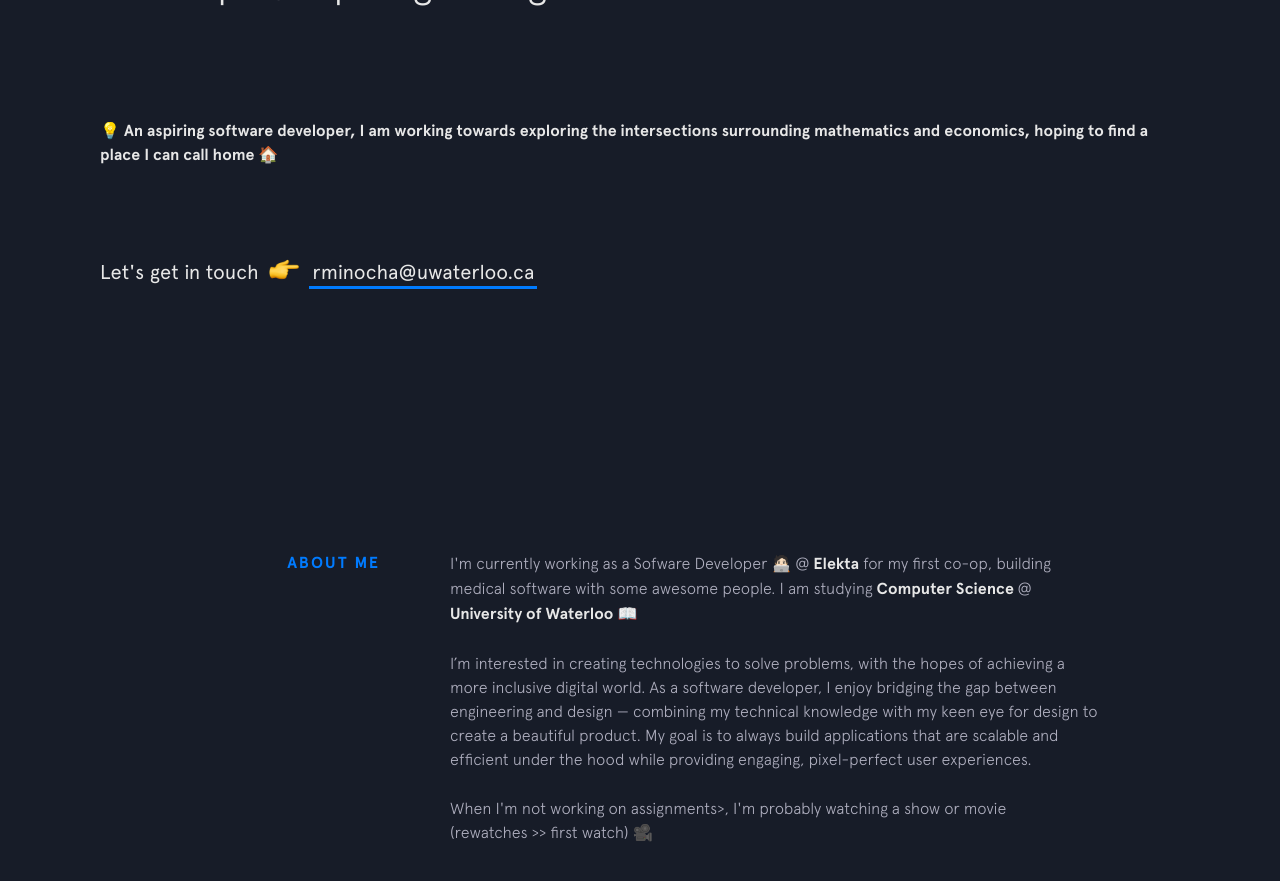
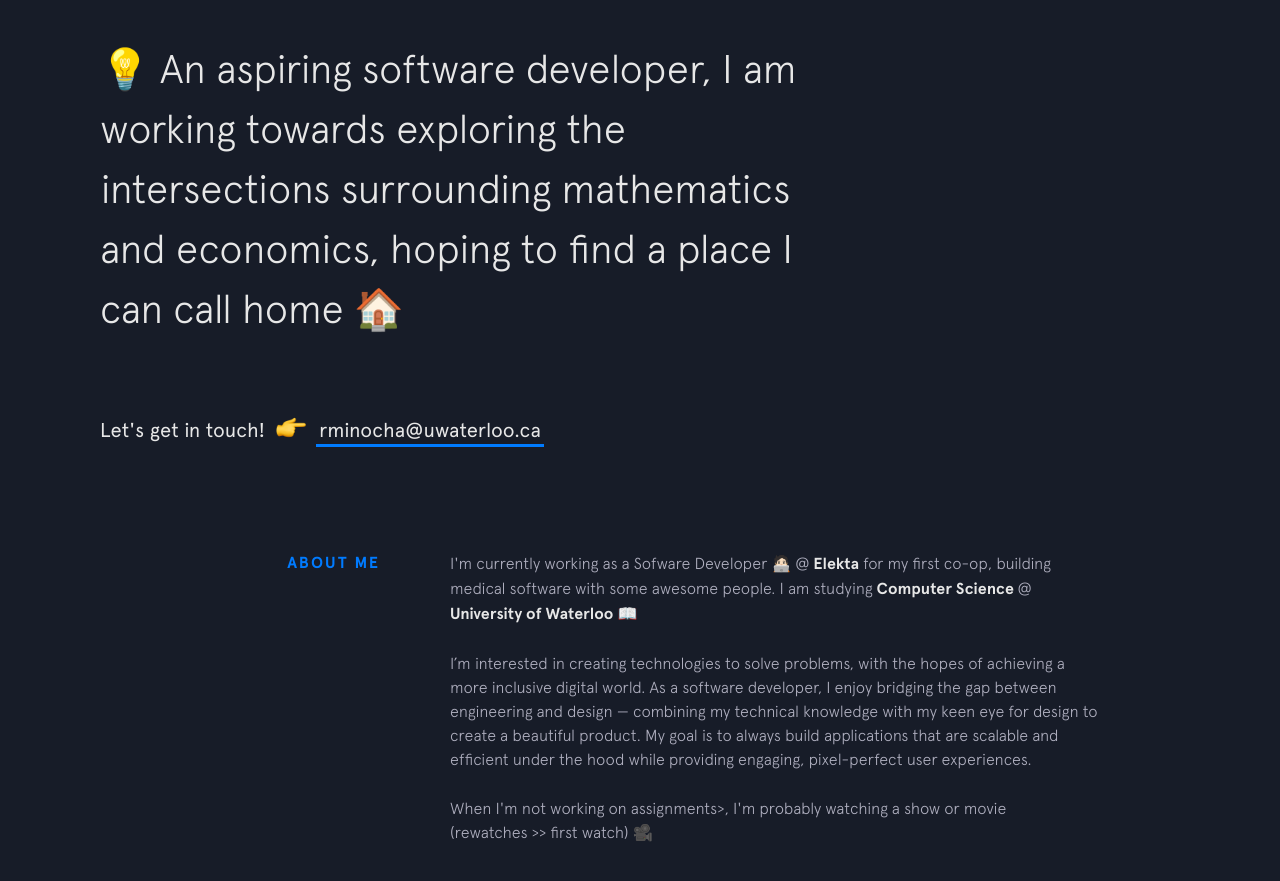
Before and after one commit to rohanxminocha/personal-website-v1, a Jekyll site: the page built from index.html, in a window 1280 px wide and 900 px high, scrolled down 449 px. Shown: the top 881 px of the window. Built offline with Jekyll 4.4.1, drawn with Linux system fonts in a browser that asks for light colours; nearby versions of some CDN libraries; some of the changed lines change nothing that is shown.

Commit message:
Update intro.html

```diff
--- a/_includes/intro.html
+++ b/_includes/intro.html
@@ -7,12 +7,12 @@
     <span class="name">Rohan Minocha</span>, a student, developer, aspiring change-maker.
   </h3>
 
-  <h4>
-    <span> 💡 An aspiring software developer, I am working towards exploring the intersections surrounding mathematics and economics, hoping to find a place I can call home 🏠</span>
+  <h4 class="intro__tagline">
+    💡 An aspiring software developer, I am working towards exploring the intersections surrounding mathematics and economics, hoping to find a place I can call home 🏠
   </h4>
 
   <h3 class="intro__contact">
-    <span>Let's get in touch </span>
+    <span>Let's get in touch! </span>
     <span class="emoji pointer"></span>
     <span>
       <a href="mailto:rminocha@uwaterloo.ca" target="_blank" class="highlight-link">rminocha@uwaterloo.ca</a>
```
